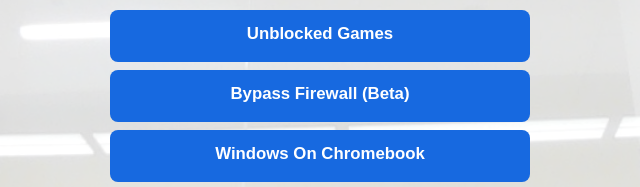
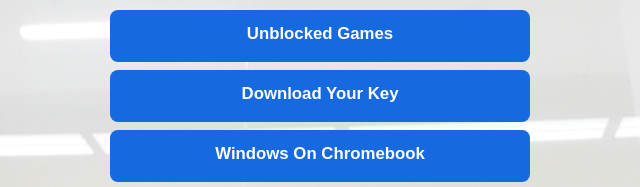
Before and after one commit to RS-Intranet/quatros1client, a plain HTML site: page subnet.html in a window 1280 px wide. Shown: the part 386-573 px from the top of the page, 320-960 px from the left. Drawn offline with Linux system fonts and the light colour scheme.

Commit message:
Replace 'Bypass Firewall' link with 'Download Your Key'

```diff
--- a/subnet.html
+++ b/subnet.html
@@ -85,7 +85,7 @@
       <p>You have successfully reached the online subnet of the RS-Intranet. Use some buttons below to navigate to your desired resource.</p>
       <p>ANNOUNCEMENT: The RS-Intranet recently adopted a new authentication system. To download the authenticator image to print out, visit the 'Download Your Key' page.</p>
       <a class="button-link" href="tools.html">Unblocked Games</a>
-      <a class="button-link" href="subnetframe.html">Bypass Firewall (Beta)</a>
+      <a class="button-link" href="auth.html">Download Your Key</a>
       <a class="button-link" href="https://copy.sh/v86/?profile=windows95">Windows On Chromebook</a>
       <a class="button-link" href="servers.html">Connect to PaliServer</a>
     </main>
```
